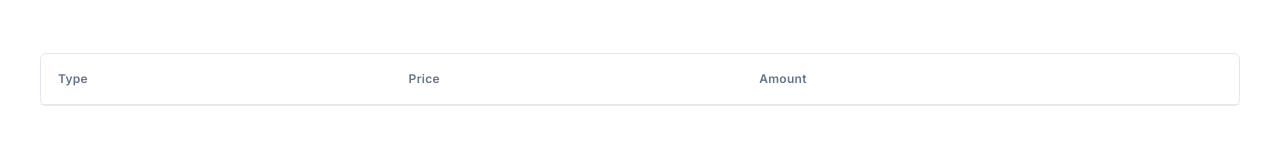
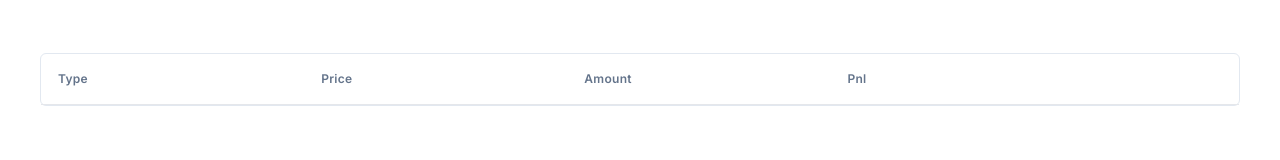
Before and after one commit to vioule/trading-pnl-calculator, a Next.js app: page / in a window 1280 px wide. Shown: the part 476-636 px from the top of the page. Built offline with nearby package versions, Linux system fonts and the light colour scheme.

Commit message:
Add Trade pnl

```diff
--- a/app/components/Table.tsx
+++ b/app/components/Table.tsx
@@ -2,28 +2,35 @@ import { selectTrades } from "@/lib/features/trades/tradesSlice";
 import { useAppSelector } from "@/lib/hooks";
 import Trade from "./Trade";
 
-export default function Table() {
+interface ITable {
+  pnls: number[];
+}
+
+export default function Table({ pnls }: ITable) {
   const trades = useAppSelector(selectTrades);
 
   return (
     <table className="w-full flex flex-col border-[1px] rounded-md border-slate-200">
       <thead className="">
         <tr className="w-full flex flex-row text-xs text-slate-500 tracking-wide border-b-[1px] p-4 gap-2">
-          <th scope="col" className="w-[30%] text-left font-semibold">
+          <th scope="col" className="w-[22.5%] text-left font-semibold">
             Type
           </th>
-          <th scope="col" className="w-[30%] text-left font-semibold">
+          <th scope="col" className="w-[22.5%] text-left font-semibold">
             Price
           </th>
-          <th scope="col" className="w-[30%] text-left font-semibold">
+          <th scope="col" className="w-[22.5%] text-left font-semibold">
             Amount
+          </th>
+          <th scope="col" className="w-[22.5%] text-left font-semibold">
+            Pnl
           </th>
           <th className="w-[10%]"></th>
         </tr>
       </thead>
       <tbody>
-        {trades.map((trade) => (
-          <Trade data={trade} key={trade.id} />
+        {trades.map((trade, i) => (
+          <Trade data={trade} key={trade.id} pnl={pnls[i]} />
         ))}
       </tbody>
     </table>
--- a/app/components/Trade.tsx
+++ b/app/components/Trade.tsx
@@ -14,16 +14,17 @@ import InputNumber from "./InputNumber";
 
 interface ITrade {
   data: TradeState;
+  pnl: number;
 }
 
-export default function Trade({ data }: ITrade) {
+export default function Trade({ data, pnl }: ITrade) {
   const dispatch = useAppDispatch();
   return (
     <tr className="w-full flex flex-row text-xs text-slate-500 tracking-wide border-b-[1px] last:border-none p-2 gap-2">
-      <td className="w-[30%] text-left font-semibold">
+      <td className="w-[22.5%] text-left font-semibold">
         <Type id={data.id} />
       </td>
-      <td className="w-[30%] text-left font-semibold">
+      <td className="w-[22.5%] text-left font-semibold">
         <InputNumber
           onChange={(e) => {
             dispatch(
@@ -42,7 +43,7 @@ export default function Trade({ data }: ITrade) {
           value={data.price}
         />
       </td>
-      <td className="w-[30%] text-left font-semibold">
+      <td className="w-[22.5%] text-left font-semibold">
         <InputNumber
           onChange={(e) => {
             dispatch(
@@ -61,6 +62,11 @@ export default function Trade({ data }: ITrade) {
           value={data.amount}
         />
       </td>
+      <td className="w-[22.5%] text-left font-normal flex items-center text-sm">
+        <span className={`${pnl > 0 ? "text-green-500" : "text-red-500"}`}>
+          {pnl ? `$${pnl}` : null}
+        </span>
+      </td>
       <td className="w-[10%] flex">
         <button
           onClick={() => dispatch(deleteTrade(data.id))}
--- a/app/layout.tsx
+++ b/app/layout.tsx
@@ -3,7 +3,10 @@ import { Inter } from "next/font/google";
 import "./globals.css";
 import StoreProvider from "./StoreProvider";
 
-const inter = Inter({ subsets: ["latin"], weight: ["300", "400", "600"] });
+const inter = Inter({
+  subsets: ["latin"],
+  weight: ["300", "400", "500", "600"],
+});
 
 export const metadata: Metadata = {
   title: "Create Next App",
--- a/app/page.tsx
+++ b/app/page.tsx
@@ -38,6 +38,14 @@ export default function Home() {
       );
     }
   });
+
+  const pnls = trades.map((trade, i) => {
+    return trade.type === trades[0].type
+      ? 0
+      : parseFloat(trade.amount) * parseFloat(trade.price) -
+          parseFloat(trade.amount) * totalAverages[i - 1];
+  });
+
   const totalAverage = totalAverages[totalAverages.length - 1];
   const currentSize = parseFloat(currentPrice) * totalAmount;
   const size = totalAverage * totalAmount;
@@ -84,7 +92,7 @@ export default function Home() {
           </div>
         </div>
       </div>
-      <Table />
+      <Table pnls={pnls} />
       <button
         onClick={() => dispatch(addTrade())}
         className="bg-slate-100 p-4 rounded-lg font-bold"
```
